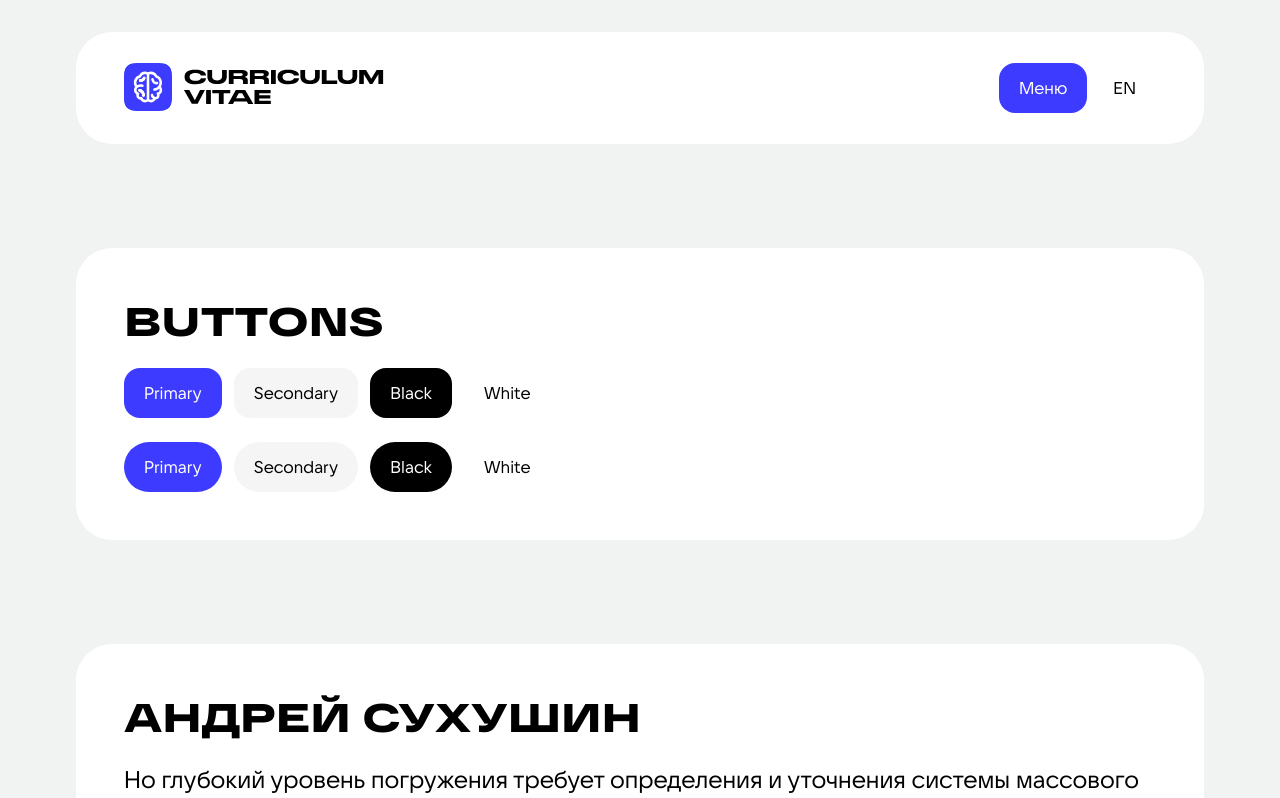
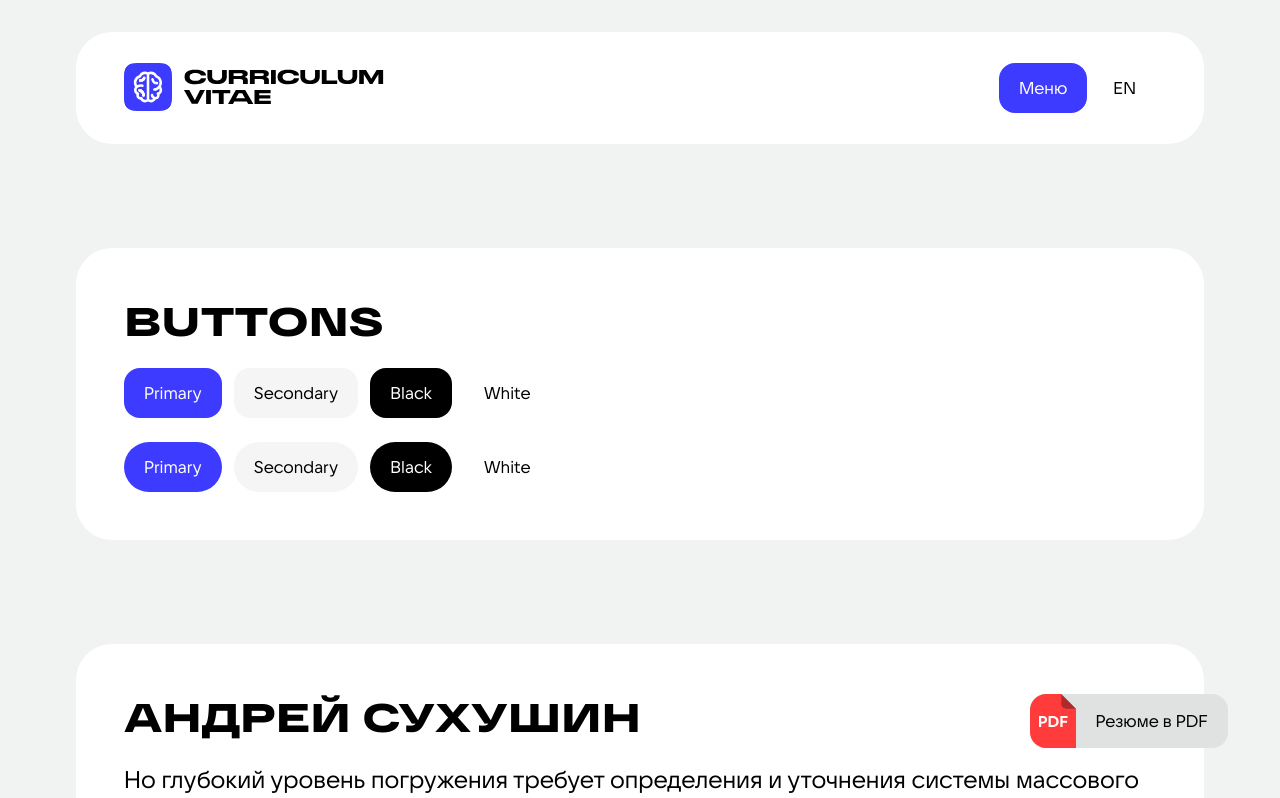
Before and after one commit to asdznpro/asdznpro-cv, a React (Create React App) app: page / in a window 1280 px wide. Shown: the top 798 px of the page. Built offline with nearby package versions, Linux system fonts and the light colour scheme.

Commit message:
sun 05.03.23 1:22

```diff
--- a/src/components/Button/Button.module.scss
+++ b/src/components/Button/Button.module.scss
@@ -13,6 +13,7 @@
 	user-select: none;
 	overflow: hidden;
 	cursor: pointer;
+	color: $black;
 
 	.rel {
 		position: relative;
--- /dev/null
+++ b/src/components/OverlayButton/OverlayButton.module.scss
@@ -0,0 +1,25 @@
+@import '/src/styles/variables';
+
+.root {
+	position: fixed;
+	background-color: #e0e1e1;
+	border-radius: $b-radius-16;
+	overflow: hidden;
+	display: flex;
+	align-items: center;
+	height: 54px;
+	right: 52px;
+	bottom: 52px;
+	transition: 0.18s;
+	z-index: 1002;
+	user-select: none;
+
+	&:hover {
+		transform: scale(1.1);
+		background-color: darken(#e0e1e1, 10%);
+	}
+
+	&:active {
+		transform: scale(0.96);
+	}
+}
--- /dev/null
+++ b/src/components/OverlayButton/OverlayButton.tsx
@@ -0,0 +1,55 @@
+import { Link } from 'react-router-dom'
+
+import { Button } from '../Button'
+import styles from './OverlayButton.module.scss'
+
+// @ts-ignore
+import CvPdf from '../../static/cv.pdf'
+
+function OverlayButton() {
+	return (
+		<>
+			<Link to={CvPdf} target='_blank' className={styles.root}>
+				<svg
+					width='46'
+					height='54'
+					viewBox='0 0 46 54'
+					fill='none'
+					xmlns='http://www.w3.org/2000/svg'
+				>
+					<g clipPath='url(#clip0_1309_27416-411038)'>
+						<path
+							d='M0 0H45.999V54H0V0ZM31.2718 0L45.999 14.7273V0H31.2718Z'
+							fill='#FF3B3B'
+						/>
+						<path
+							d='M45.999 14.7273H36.1808C34.8788 14.7273 33.6302 14.2101 32.7096 13.2894C31.7889 12.3688 31.2717 11.1202 31.2717 9.81818V0L45.999 14.7273Z'
+							fill='black'
+							fillOpacity='0.3'
+						/>
+						<path
+							d='M11.1844 33V29.583H12.9319C15.3816 29.583 17.1291 27.9915 17.1291 25.7915C17.1291 23.5603 15.3816 22 12.9319 22H9V33H11.1844ZM11.1844 23.9504H12.9319C14.1645 23.9504 14.8979 24.6993 14.8979 25.7915C14.8979 26.8837 14.1645 27.6326 12.9319 27.6326H11.1844V23.9504Z'
+							fill='white'
+						/>
+						<path
+							d='M22.937 33C26.2604 33 28.6632 30.722 28.6632 27.4922C28.6632 24.278 26.2604 22 22.937 22H18.5994V33H22.937ZM20.7838 23.9972H22.937C24.9654 23.9972 26.3852 25.4326 26.3852 27.4922C26.3852 29.5674 24.9654 31.0028 22.937 31.0028H20.7838V23.9972Z'
+							fill='white'
+						/>
+						<path
+							d='M32.5469 33V28.7248H37.0249V26.7277H32.5469V23.9972H37.5242V22H30.3625V33H32.5469Z'
+							fill='white'
+						/>
+					</g>
+					<defs>
+						<clipPath id='clip0_1309_27416-411038'>
+							<rect width='46' height='54' fill='white' />
+						</clipPath>
+					</defs>
+				</svg>
+				<Button text='Резюме в PDF' state='' />
+			</Link>
+		</>
+	)
+}
+
+export { OverlayButton }
--- /dev/null
+++ b/src/components/OverlayButton/index.ts
@@ -0,0 +1 @@
+export { OverlayButton } from './OverlayButton'
--- a/src/pages/Home.tsx
+++ b/src/pages/Home.tsx
@@ -2,6 +2,7 @@ import React, { useEffect } from 'react'
 
 import { Header } from '../components/Header'
 import { Button } from '../components/Button'
+import { OverlayButton } from '../components/OverlayButton'
 import { Footer } from '../components/Footer'
 import { Section } from '../components/Section'
 import { Title } from '../components/Section/Title'
@@ -15,6 +16,7 @@ function Home() {
 		<>
 			<main className='pageTemplate-content'>
 				<Header />
+				<OverlayButton />
 
 				<div className='sectionStack'>
 					<Section backgroundColor='white'>
--- a/src/styles/index.scss
+++ b/src/styles/index.scss
@@ -90,7 +90,3 @@ nav {
 	gap: 12px;
 	flex-wrap: wrap;
 }
-
-.css-class {
-	display: flex;
-}
```
Also changed, not shown: 2 other files (tests, documents, lock files or other folders).
